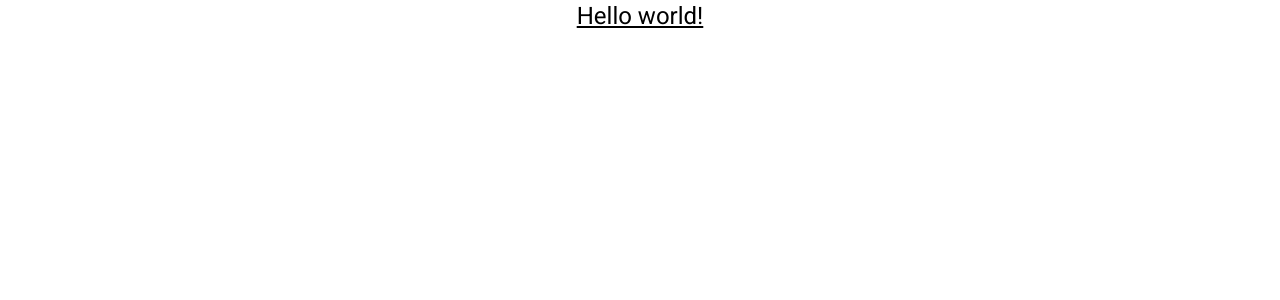
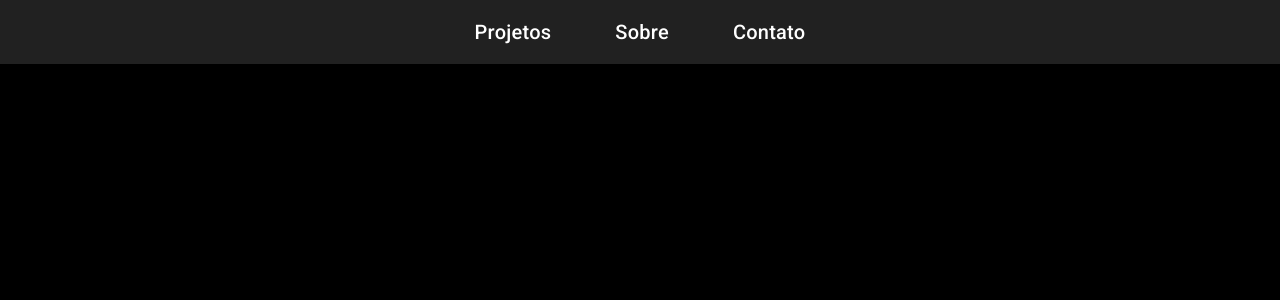
Before and after one commit to HanselVinicius/curriculum_front, an Angular app: page /personal_info in a window 1280 px wide. Before the commit this address led to /. Shown: the top 300 px of the page. Built offline with nearby package versions, Linux system fonts and the light colour scheme.

Commit message:
initial components

```diff
--- a/src/app/app-routing.module.ts
+++ b/src/app/app-routing.module.ts
@@ -1,7 +1,18 @@
 import { NgModule } from '@angular/core';
 import { RouterModule, Routes } from '@angular/router';
+import { PersonalInfoComponent } from './components/personal_info/personal-info/personal-info.component';
 
-const routes: Routes = [];
+const routes: Routes = [
+  {
+    path: "",
+    redirectTo:"/personal_info",
+    pathMatch:"full"
+  },
+  {
+    path: "personal_info",
+    component: PersonalInfoComponent
+  }
+];
 
 @NgModule({
   imports: [RouterModule.forRoot(routes)],
--- a/src/app/app.component.html
+++ b/src/app/app.component.html
@@ -1,3 +1,6 @@
-<h1 class="text-3xl font-bold underline">
-    Hello world!
-</h1>
+<app-header></app-header>
+<main>
+    <router-outlet>
+
+    </router-outlet>
+</main>
--- /dev/null
+++ b/src/app/components/header/header.component.html
@@ -0,0 +1,5 @@
+<mat-toolbar class="bg-black text-white flex justify-center">
+    <a href="#" class="mr-16 text-white hover:text-gray-300">Projetos</a>
+    <a href="#" class="mr-16 text-white hover:text-gray-300">Sobre</a>
+    <a href="#" class="text-white hover:text-gray-300">Contato</a>
+</mat-toolbar>
--- a/src/styles.css
+++ b/src/styles.css
@@ -3,4 +3,5 @@
 @tailwind components;
 @tailwind utilities;
 html, body { height: 100%; }
-body { margin: 0; font-family: Roboto, "Helvetica Neue", sans-serif; }
+body {
+    background-color: black; margin: 0; font-family: Roboto, "Helvetica Neue", sans-serif; }
```
Also changed, not shown: src/app/app.module.ts (+6 -2 lines), src/app/components/header/header.component.ts (added, +11 -0 lines), src/app/components/personal_info/personal-info/personal-info.component.ts (added, +10 -0 lines), src/app/components/header/header.component.css (added), src/app/components/personal_info/personal-info/personal-info.component.css (added), src/app/components/personal_info/personal-info/personal-info.component.html (added), 1 other file (tests, documents, lock files or other folders).
